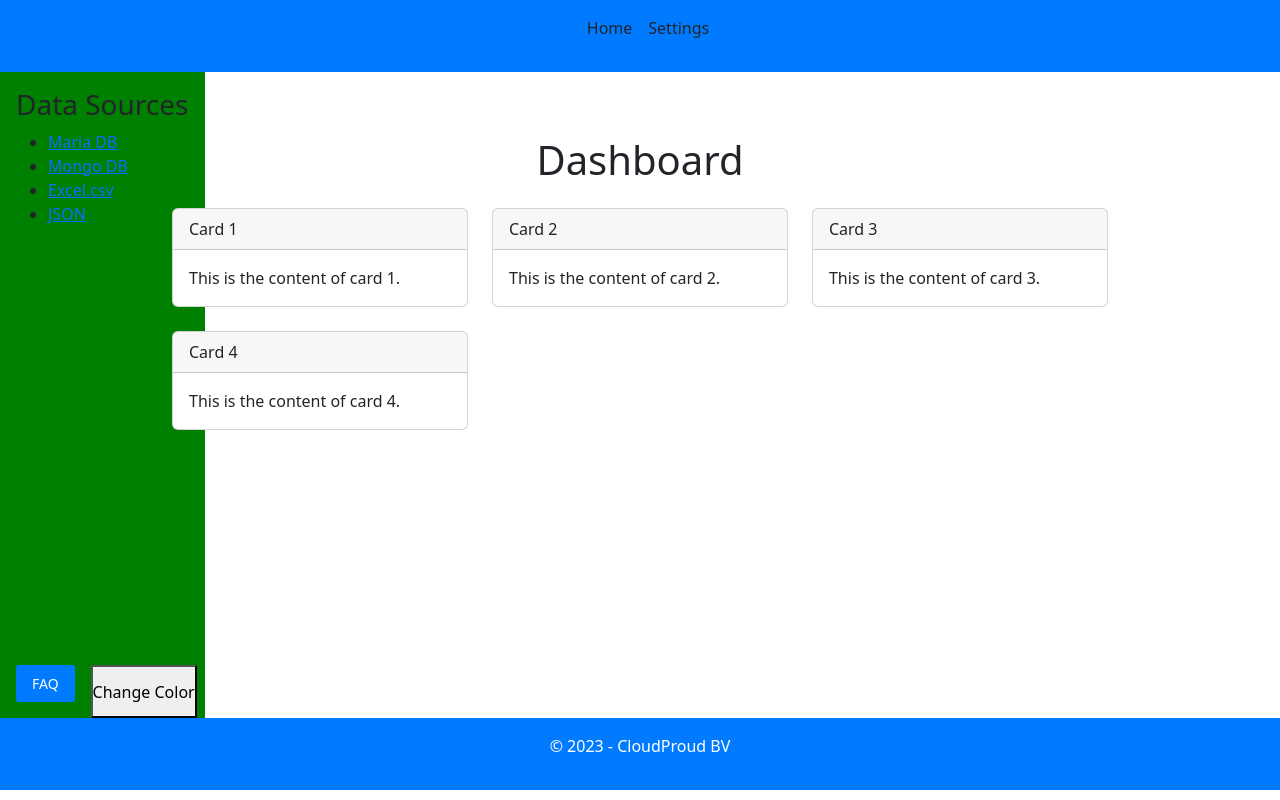
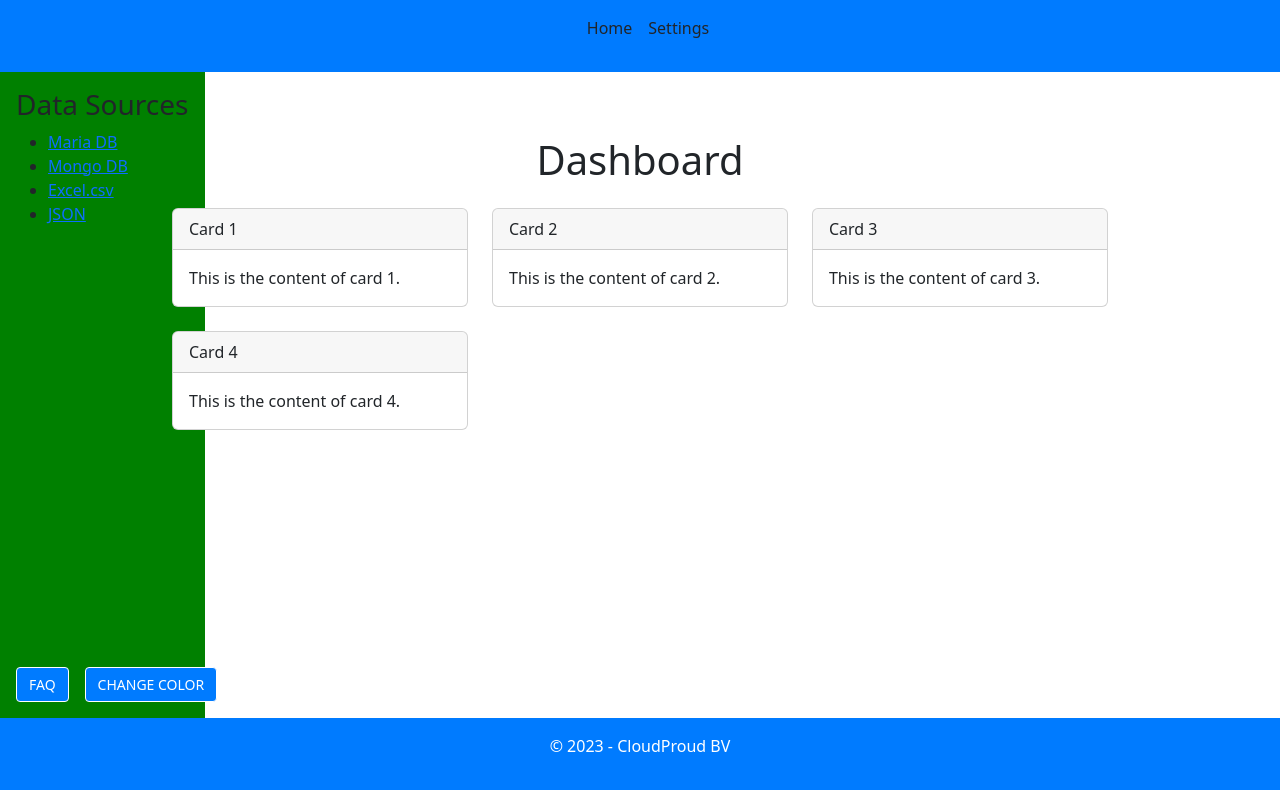
Before and after one commit to Oxyxo/DashboardApp, a Vue app: page / in a window 1280 px wide. Built offline with nearby package versions, Linux system fonts and the light colour scheme; what bootstrap-vue-next would draw is missing.

Commit message:
smooth the rounds buttons

```diff
--- a/src/components/Sidebar.vue
+++ b/src/components/Sidebar.vue
@@ -51,17 +51,32 @@ export default {
     padding-left: 1rem;
 }
 
-.faq-button {
+.faq-button,
+.change-color-button {
     margin-bottom: 1rem;
     background-color: #007bff;
     color: white;
     border: none;
     border-radius: 3px;
-    padding: 0.5rem 1rem;
+    /* padding: 0.5rem 1rem; */
+    padding: 6px 12px;
+    /* Add padding to control the size of the buttons */
     cursor: pointer;
     font-size: 14px;
     margin-right: 1rem;
     /* Add some spacing between buttons */
     text-transform: uppercase;
+    border: 1px solid #ffffff;
+    /* Add a border */
+    border-radius: 4px;
+    /* Add rounded corners */
+    transition: background-color 0.3s ease;
+    /* Add a smooth transition when the background color changes */
+}
+
+.faq-button:hover,
+.change-color-button:hover {
+    background-color: rgba(255, 255, 255, 0.1);
+    /* Add a subtle background color change on hover */
 }
 </style>
```
